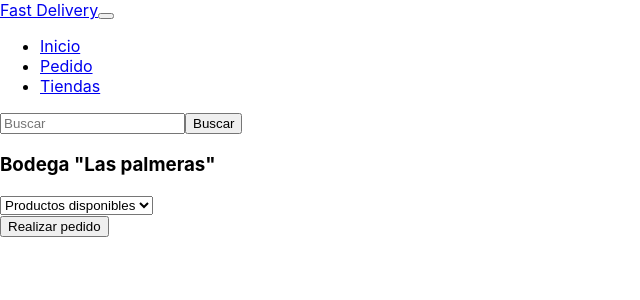
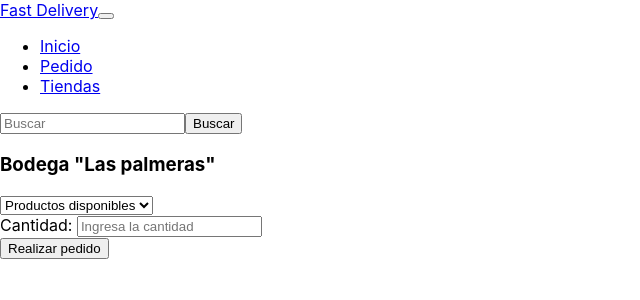
Before and after one commit to clau3355/arqui-proyecto, a React (Create React App) app in the folder frontend/: page /pedido in a window 1280 px wide. Shown: the top 300 px of the page, without its empty margins (0-640 px from the left). Built offline with nearby package versions, Linux system fonts and the light colour scheme; the HTML template or start-up script is replaced by a standard one.

Commit message:
cantidad

```diff
--- a/frontend/src/components/Pedido.js
+++ b/frontend/src/components/Pedido.js
@@ -48,6 +48,10 @@ const Pedido = () => {
                                 <option value="3">Arroz</option>
                                 <option value="4">Chocolate</option>
                             </select>
+                            <div className='mt-4'>
+                                <label>Cantidad: </label>
+                                <input type="number"  min="0" pattern="^[0-9]+" className="form-control" placeholder="Ingresa la cantidad"></input>
+                            </div>
                             <div className='mb-2 mt-3 text-center'>
                                 <button className='btn btn-warning w-50 fw-bold'>Realizar pedido</button>
                             </div>
```
